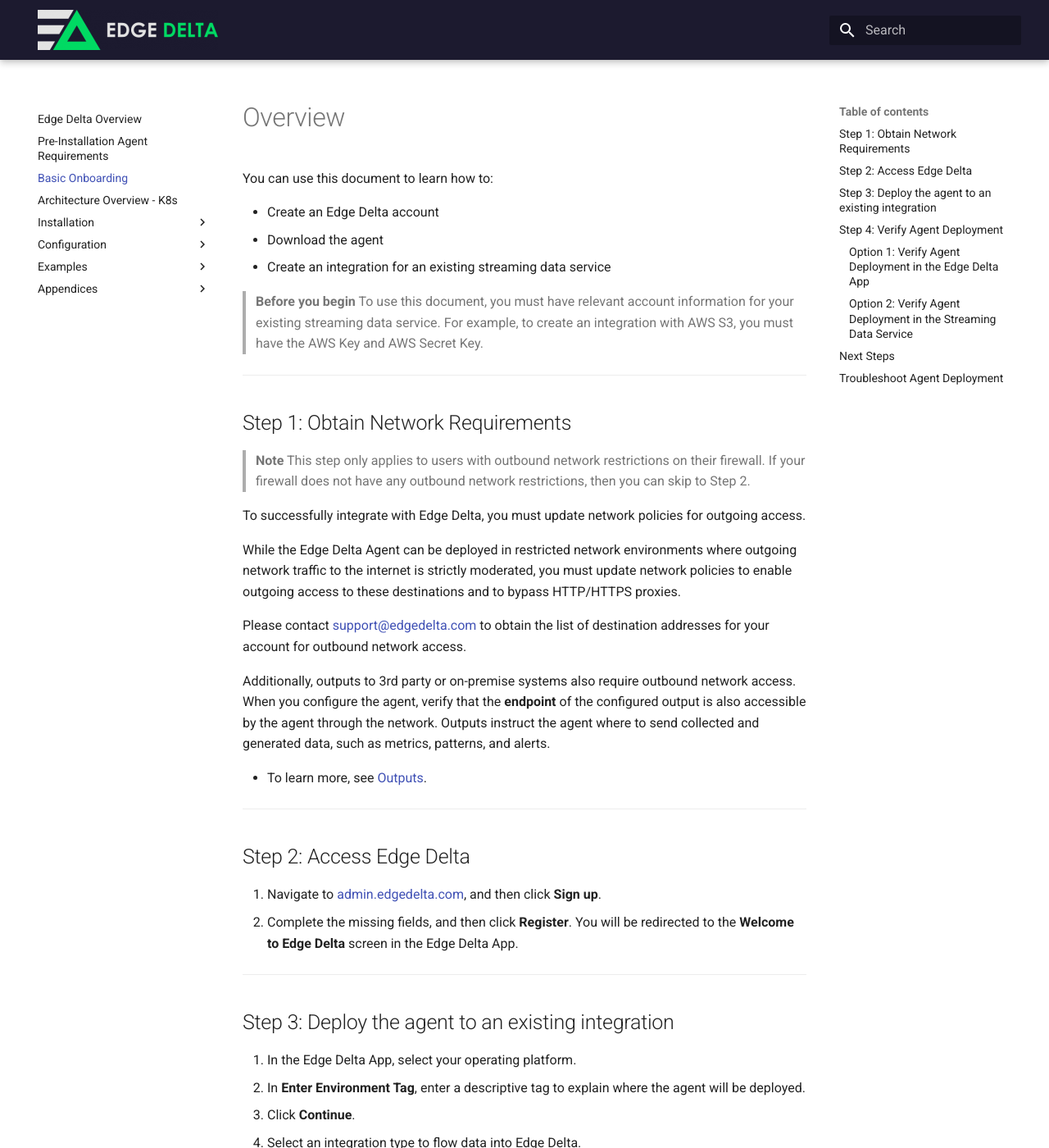
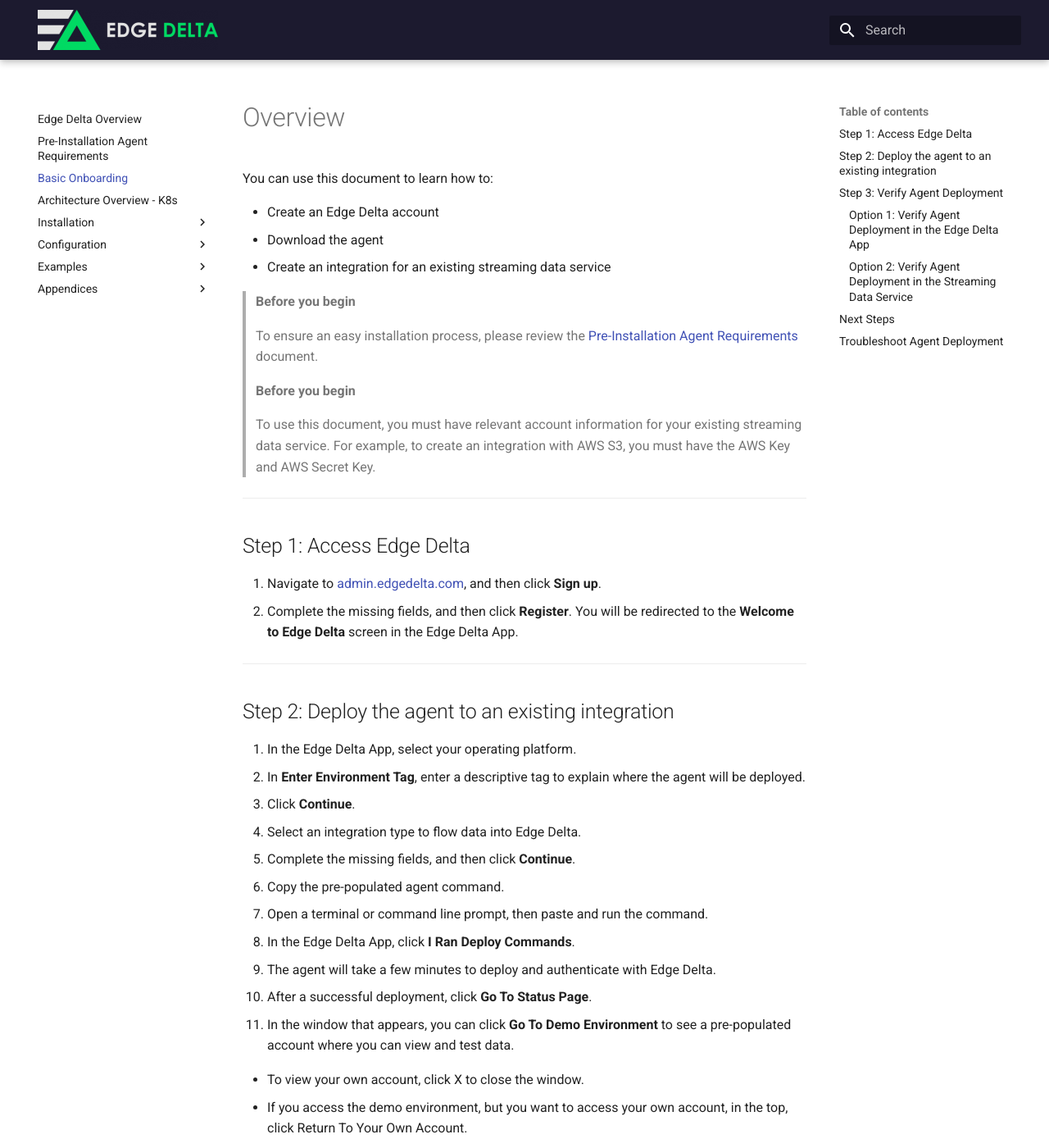
Before and after one commit to edgedelta/docs, an MkDocs documentation site: the page built from docs/basic-onboarding.md, in a window 1280 px wide and 1400 px high. Shown: the whole window at 82% size. Built offline with MkDocs 1.6.1 and Material for MkDocs 9.7.7, drawn with Linux system fonts in a browser that asks for light colours; some of the changed text lies outside the part shown.

Commit message:
Update basic-onboarding.md
Adding link to agent requirements document

```diff
--- a/docs/basic-onboarding.md
+++ b/docs/basic-onboarding.md
@@ -12,37 +12,25 @@ You can use this document to learn how to:
   * Download the agent
   * Create an integration for an existing streaming data service
 
+>  **Before you begin**
+>
+> To ensure an easy installation process, please review the [Pre-Installation Agent Requirements](agent-requirements.md) document.
+
 
 >  **Before you begin**
+>
 > To use this document, you must have relevant account information for your existing streaming data service. For example, to create an integration with AWS S3, you must have the AWS Key and AWS Secret Key.
 
 ***
 
-## Step 1: Obtain Network Requirements
-
->  **Note**
-> This step only applies to users with outbound network restrictions on their firewall. If your firewall does not have any outbound network restrictions, then you can skip to Step 2.
-
-To successfully integrate with Edge Delta, you must update network policies for outgoing access.
-
-While the Edge Delta Agent can be deployed in restricted network environments where outgoing network traffic to the internet is strictly moderated, you must update network policies to enable outgoing access to these destinations and to bypass HTTP/HTTPS proxies.
-
-Please contact [support@edgedelta.com](mailto:support@edgedelta.com) to obtain the list of destination addresses for your account for outbound network access.
-
-Additionally, outputs to 3rd party or on-premise systems also require outbound network access. When you configure the agent, verify that the **endpoint** of the configured output is also accessible by the agent through the network. Outputs instruct the agent where to send collected and generated data, such as metrics, patterns, and alerts.
-
-  * To learn more, see [Outputs](./configuration/outputs.md).
-
-***
-
-## Step 2: Access Edge Delta
+## Step 1: Access Edge Delta
 
 1. Navigate to [admin.edgedelta.com](https://admin.edgedelta.com/), and then click **Sign up**.
 2. Complete the missing fields, and then click **Register**. You will be redirected to the **Welcome to Edge Delta** screen in the Edge Delta App.
 
 ***
 
-## Step 3: Deploy the agent to an existing integration
+## Step 2: Deploy the agent to an existing integration
 
 1. In the Edge Delta App, select your operating platform.
 2. In **Enter Environment Tag**, enter a descriptive tag to explain where the agent will be deployed.
@@ -62,7 +50,7 @@ Additionally, outputs to 3rd party or on-premise systems also require outbound n
 
 ***
 
-## Step 4: Verify Agent Deployment
+## Step 3: Verify Agent Deployment
 
 There are 2 ways to verify agent deployment:
 
```
